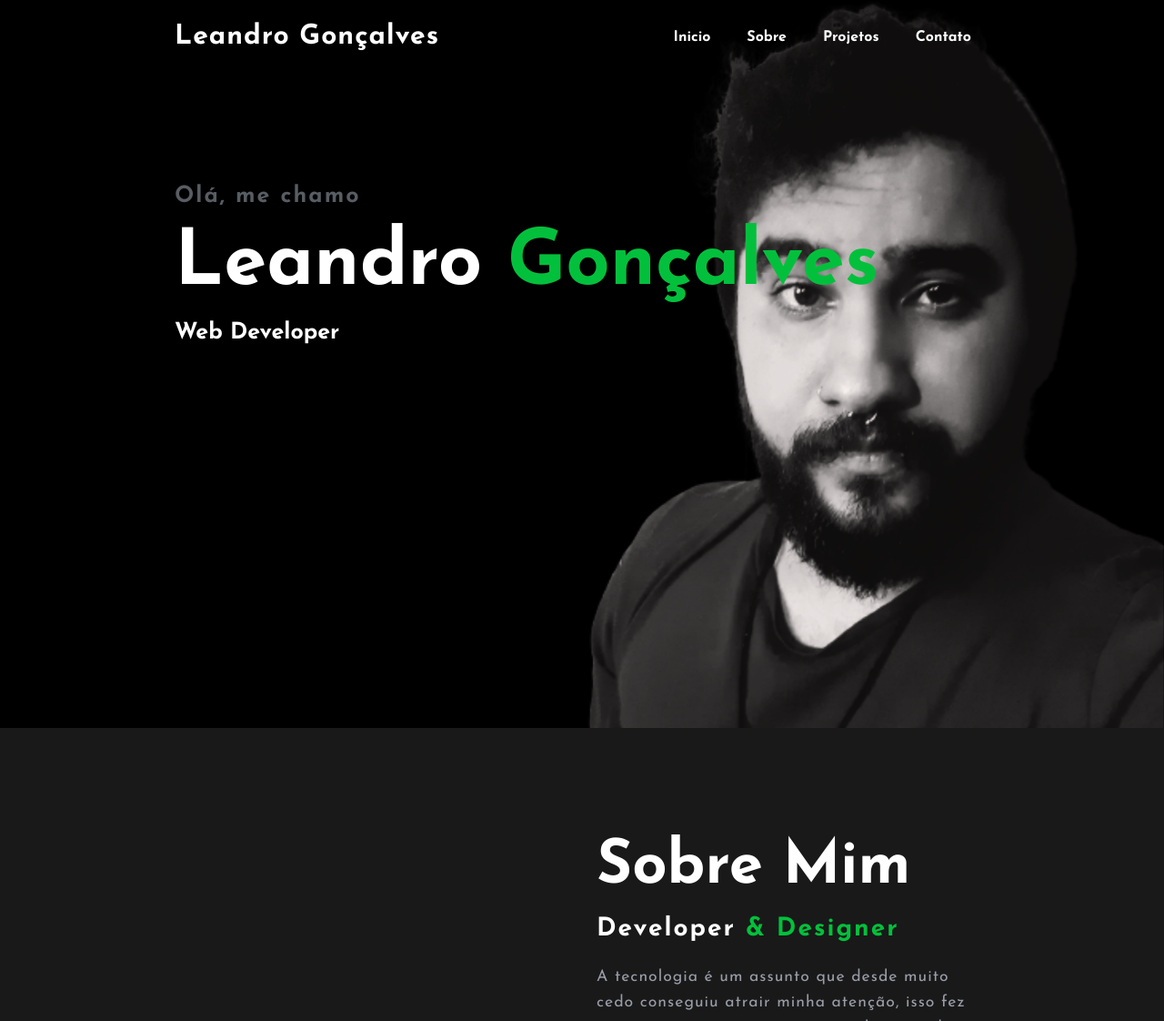
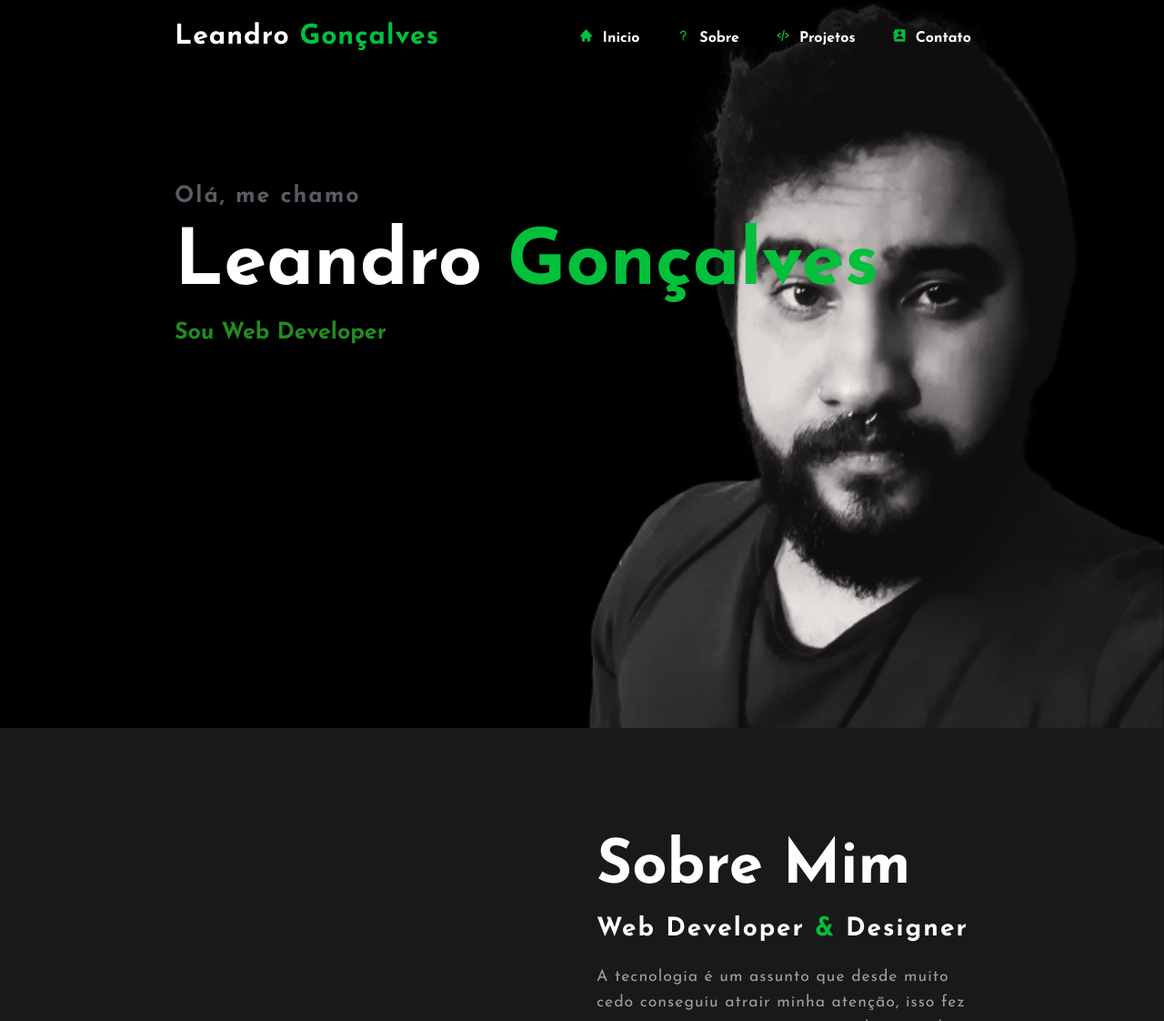
Before and after one commit to Leandro0O/portifolioDjango, a Django app: page /contato/ in a window 1280 px wide. Shown: the top 1122 px of the page at 91% size. Run offline with Django 4.2, Linux system fonts and the light colour scheme; parts of the project's set-up code (start-up, migrations or seed data) failed here and were passed over; some libraries are stand-ins or nearby versions.

Commit message:
att slyles

```diff
--- a/baseapp/templates/baseapp/index.html
+++ b/baseapp/templates/baseapp/index.html
@@ -22,15 +22,15 @@
     <!-- header -->
 
     <header>
-        <a href="#" class="logo">Leandro Gonçalves</a>
+        <a href="#" class="logo">Leandro <span>Gonçalves</span></a>
         <div class="bx bx-menu" id="menu-icon">
 
         </div>
         <ul class="navbar">
-            <li><a href="#home">Inicio</a></li>
-            <li><a href="#about">Sobre</a></li>
-            <li><a href="#projects">Projetos</a></li>
-            <li><a href="#contact">Contato</a></li>
+            <li><a href="#home"><i class='bx bxs-home'></i>Inicio</a></li>
+            <li><a href="#about"><i class='bx bx-question-mark' ></i>Sobre</a></li>
+            <li><a href="#projects"><i class='bx bx-code-alt'></i>Projetos</a></li>
+            <li><a href="#contact"><i class='bx bxs-contact' ></i>Contato</a></li>
 
         </ul>
     </header>
@@ -44,7 +44,7 @@
             <h1>Leandro
                 <span>Gonçalves</span>
             </h1>
-            <h3>Web Developer</h3>
+            <h3>Sou Web Developer</h3>
         </div>
         <div class="notification">
             <div class="col-6">
@@ -70,7 +70,7 @@
 
         <div class="about-text">
             <h2>Sobre Mim</h2>
-            <h5>Developer <span>& Designer</span></h5>
+            <h5>Web Developer <span>& </span> Designer</h5>
             <p>A tecnologia é um assunto que desde muito cedo conseguiu atrair minha atenção, isso fez com que sempre
                 estivesse correndo atrás de novas notícias sobre novas tecnologias, programas para computadores, jogos e
                 tudo que envolve esse universo maravilhoso. Com o passar do tempo surgiu o interesse de alguma forma
@@ -170,6 +170,11 @@
     <!-- footer -->
     <footer class="footer">
         <p>Copyright &copy; 2022 Leandro Gonçalves. All Rights Reserved.</p>
+            <ul class="footer-contact">
+                <li><a href="https://github.com/Leandro0O" ><i class='bx bxl-github' ></i></a></li>
+                <li><a href="https://api.whatsapp.com/send?phone=553199426611" ><i class='bx bxl-whatsapp'></i></a></li>
+                <li><a href="https://www.linkedin.com/in/leandro-gon%C3%A7alves-reis/"><i class='bx bxl-linkedin' ></i></a></li>
+            </ul>
     </footer>
 
     <!--Js-->
--- a/static/css/styles.css
+++ b/static/css/styles.css
@@ -24,6 +24,27 @@
     --p-font: 1.1rem;
 }
 
+*::-webkit-scrollbar {
+    width: 10px;
+}
+
+
+*::-webkit-scrollbar-track {
+    box-shadow: transparent;
+
+}
+
+
+*::-webkit-scrollbar-thumb {
+    background: var(--main-color);
+    border-radius: 10px;
+}
+
+
+*::-webkit-scrollbar-thumb:hover {
+    background: var(--secondary-main-color);
+}
+
 body {
     background-color: var(--bg-color);
     color: var(--text-color);
@@ -43,13 +64,19 @@ header {
     transition-duration: .3s;
 
 }
+
+header a span {
+    color: var(--main-color);
+}
+
 .logo {
     color: var(--text-color);
     font-size: 30px;
     font-weight: bold;
     letter-spacing: 1px;
 }
-.logo:hover{
+
+.logo:hover {
     color: var(--text-color);
 }
 
@@ -67,6 +94,13 @@ header {
     font-weight: bold;
     font-size: 1rem;
     padding: 10px 20px;
+
+}
+
+.navbar a i {
+    font-size: 1rem;
+    margin-right: 10px;
+    color: var(--main-color);
 }
 
 .navbar a::after {
@@ -128,7 +162,7 @@ span {
 .home-text h3 {
     font-size: 25px;
     margin-bottom: 55px;
-
+    color: var(--secondary-main-color);
 
 }
 
```
Also changed, not shown: other parts of static/css/styles.css (+44 -12 lines).
